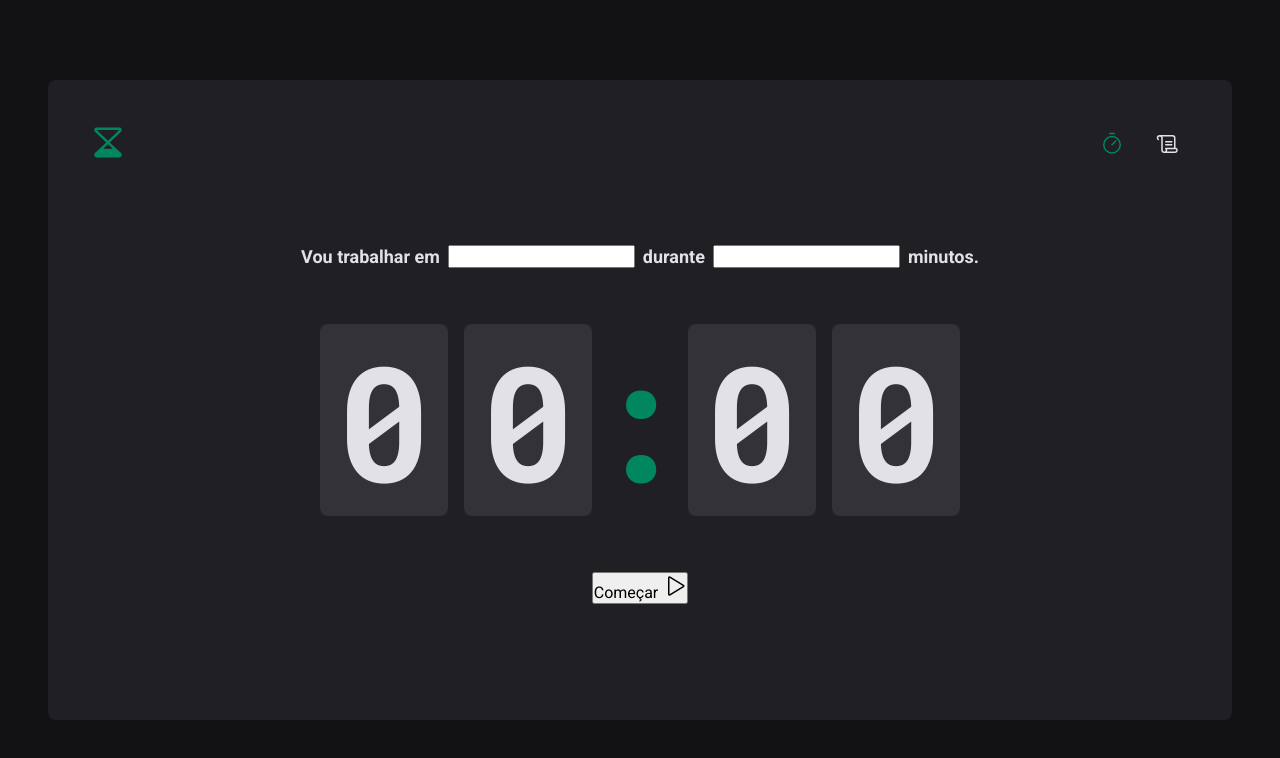
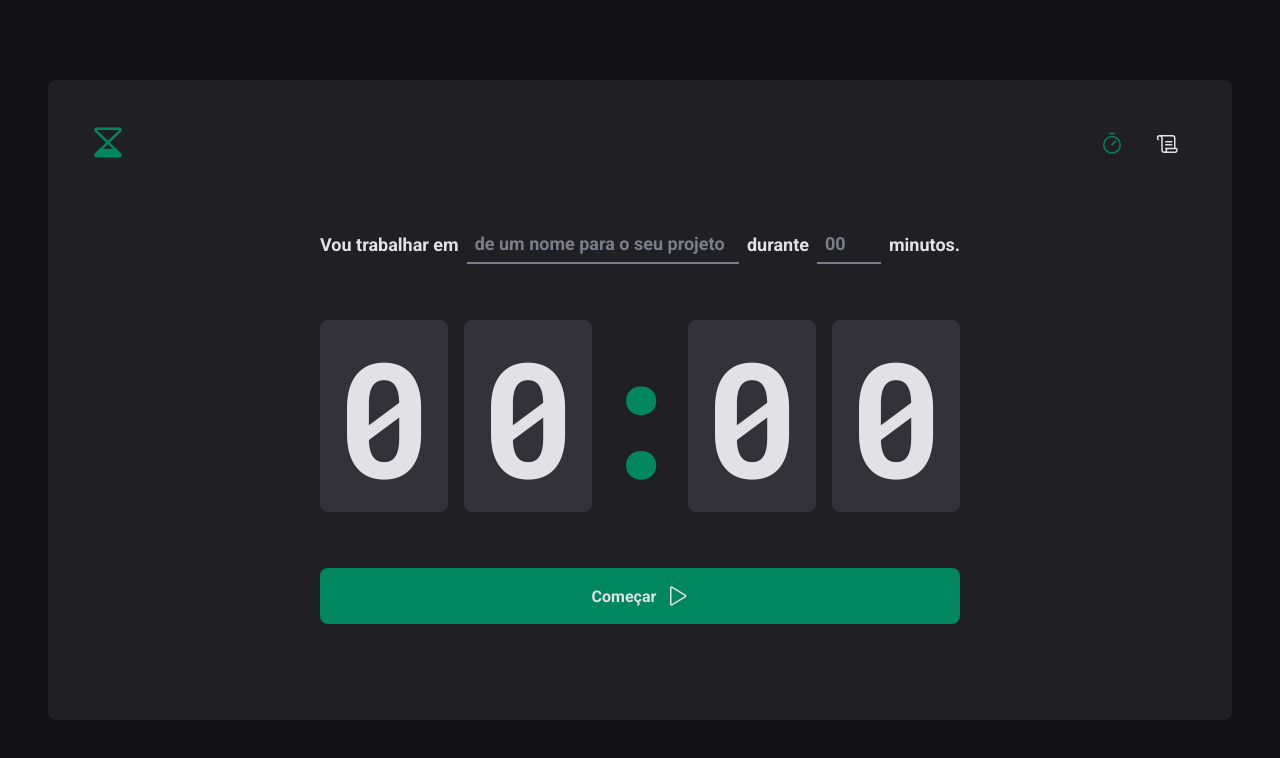
Before and after one commit to Reifhel/pomodoro-timer, a React (Vite) app: page / in a window 1280 px wide. Shown: the top 758 px of the page. Built offline with nearby package versions, Linux system fonts and the light colour scheme.

Commit message:
feat: finished home layout page

```diff
--- a/src/pages/Home/index.tsx
+++ b/src/pages/Home/index.tsx
@@ -3,7 +3,10 @@
   CountdownContainer,
   FormContainer,
   HomeContainer,
+  MinutesAmountInput,
   Separator,
+  StartCountdownButton,
+  TaskInput,
 } from "./styles";
 
 export function Home() {
@@ -12,10 +15,25 @@
       <form action="">
         <FormContainer>
           <label htmlFor="task">Vou trabalhar em</label>
-          <input type="text" id="task" />
+          <TaskInput
+            type="text"
+            id="task"
+            placeholder="de um nome para o seu projeto"
+            list="task-suggestions"
+          />
+          <datalist id="task-suggestions">
+            <option value={"teste1"} />
+          </datalist>
 
           <label htmlFor="minutesAmount">durante</label>
-          <input type="number" id="minutos amount" />
+          <MinutesAmountInput
+            type="number"
+            id="minutos amount"
+            placeholder="00"
+            step={5}
+            min={5}
+            max={60}
+          />
 
           <span>minutos.</span>
         </FormContainer>
@@ -28,9 +46,9 @@
           <span>0</span>
         </CountdownContainer>
 
-        <button type="submit">
+        <StartCountdownButton type="submit">
           Começar <PlayIcon size={24} />
-        </button>
+        </StartCountdownButton>
       </form>
     </HomeContainer>
   );
--- a/src/pages/Home/styles.ts
+++ b/src/pages/Home/styles.ts
@@ -31,6 +31,39 @@
   flex-wrap: wrap;
 `;
 
+const baseInput = styled.input`
+  background: transparent;
+  height: 2.5rem;
+  border: 0;
+  border-bottom: 2px solid ${(props) => props.theme["gray-500"]};
+
+  font-weight: bold;
+  font-size: inherit;
+  padding: 0 0.5rem;
+  color: ${(props) => props.theme["gray-100"]};
+
+  &:focus {
+    box-shadow: none;
+    border-color: ${(props) => props.theme["green-500"]};
+  }
+
+  &::placeholder {
+    color: ${(props) => props.theme["gray-500"]};
+  }
+`;
+
+export const TaskInput = styled(baseInput)`
+  flex: 1;
+
+  &::-webkit-calendar-picker-indicator {
+    display: none !important;
+  }
+`;
+
+export const MinutesAmountInput = styled(baseInput)`
+  width: 4rem;
+`;
+
 export const CountdownContainer = styled.div`
   font-family: "Roboto Mono", monospace;
   font-size: 10rem;
@@ -56,3 +89,30 @@
   display: flex;
   justify-content: center;
 `;
+
+export const StartCountdownButton = styled.button`
+  width: 100%;
+  border: 0;
+  padding: 1rem;
+  border-radius: 8px;
+
+  display: flex;
+  align-items: center;
+  justify-content: center;
+  gap: 0.5rem;
+
+  font-weight: bold;
+  color: ${(props) => props.theme["gray-100"]};
+  background: ${(props) => props.theme["green-500"]};
+
+  cursor: pointer;
+
+  &:not(:disabled):hover {
+    background: ${(props) => props.theme["green-700"]};
+  }
+
+  &:disabled {
+    opacity: 0.7;
+    cursor: not-allowed;
+  }
+`;
```
